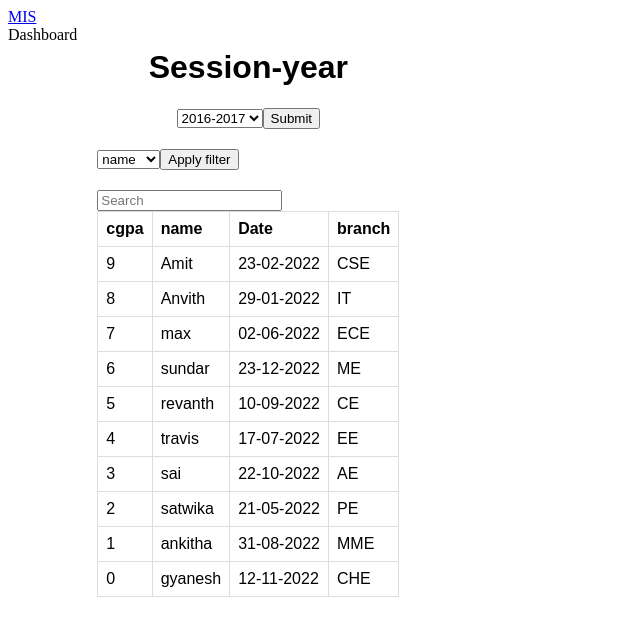
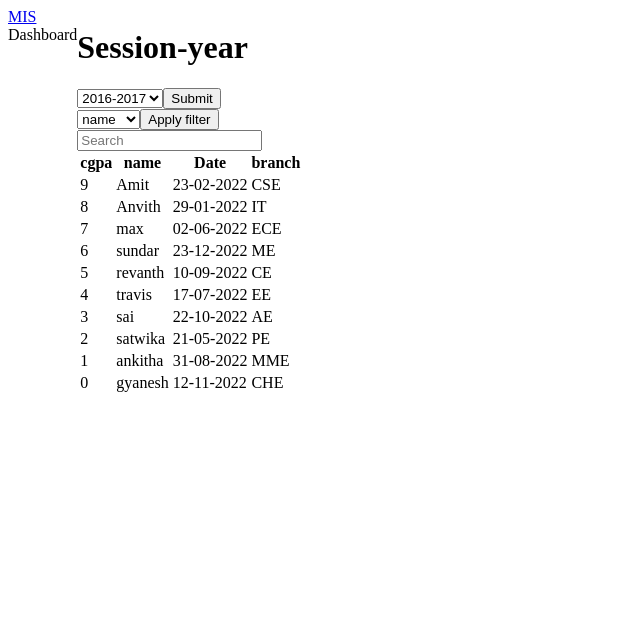
Before and after one commit to MohanChaturvedhi/Convocation, a React (Create React App) app in the folder frontend/: page /convocationlist in a window 1280 px wide. Both pictures are taken after a click on the button "Submit". Shown: the top 636 px of the page, without its empty margins (0-640 px from the left). Built offline with nearby package versions, Linux system fonts and the light colour scheme.

Commit message:
slight change

```diff
--- a/frontend/package.json
+++ b/frontend/package.json
@@ -3,6 +3,8 @@
   "version": "0.1.0",
   "private": true,
   "dependencies": {
+    "@mui/icons-material": "^5.15.14",
+    "@mui/material": "^5.15.14",
     "@testing-library/jest-dom": "^5.17.0",
     "@testing-library/react": "^13.4.0",
     "@testing-library/user-event": "^13.5.0",
--- a/frontend/src/pages/ConvocationList.jsx
+++ b/frontend/src/pages/ConvocationList.jsx
@@ -1,7 +1,6 @@
 import React, { useState } from 'react';
 // import axios from 'axios';
 import { data } from './data.js'; // Mock data for development (optional)
-import './ConvocationList.css';
 
 export default function ConvocationList() {
   const [sessionYear, setSessionYear] = useState('2016-2017');
@@ -89,6 +88,7 @@ export default function ConvocationList() {
           <input type="text" placeholder="Search" value={searchItem} onChange={SearchFilter} />
           <div>
             <div>
+            {filteredMembers.length > 0 ? (
               <table className="table">
                 <thead>
                   <tr>
@@ -107,6 +107,9 @@ export default function ConvocationList() {
                   ))}
                 </tbody>
               </table>
+            ) : (
+              <p>No data found</p>
+            )}
             </div>
 
           </div>
```
Also changed, not shown: 1 other file (tests, documents, lock files or other folders).
